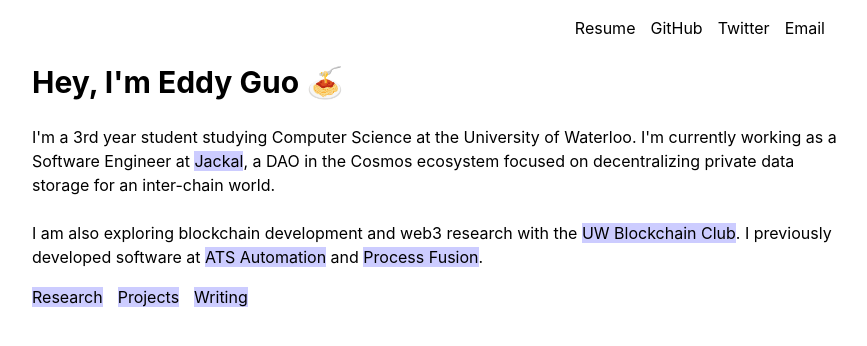
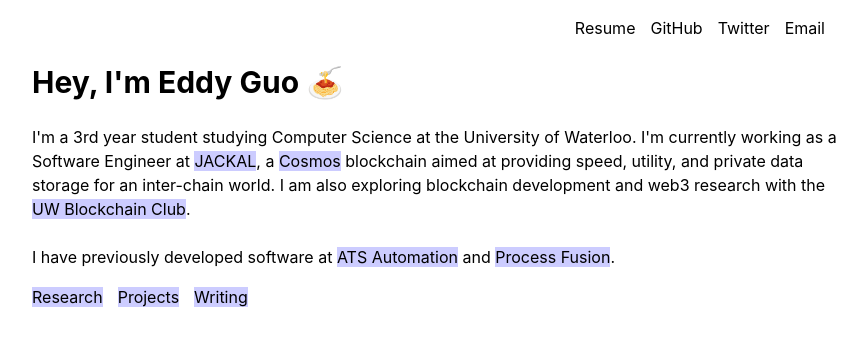
Before and after one commit to eddy-guo/eddyguo-website, a Next.js app: page / in a window 1280 px wide. Shown: the top 346 px of the page, without its empty margins (204-1071 px from the left). Built offline with nearby package versions, Linux system fonts and the light colour scheme.

Commit message:
index page text edit

```diff
--- a/pages/index.js
+++ b/pages/index.js
@@ -55,18 +55,21 @@
         I'm a 3rd year student studying Computer Science at the University of
         Waterloo. I'm currently working as a Software Engineer at{" "}
         <Link href="https://jackaldao.com/">
-          <a target="_blank">Jackal</a>
+          <a target="_blank">JACKAL</a>
         </Link>
-        , a DAO in the Cosmos ecosystem focused on decentralizing private data
-        storage for an inter-chain world.
-        <br />
-        <br />
-        I am also exploring blockchain development and web3 research with the{" "}
+        , a{" "}
+        <Link href="https://cosmos.network/">
+          <a target="_blank">Cosmos</a>
+        </Link>{" "}
+        blockchain aimed at providing speed, utility, and private data storage
+        for an inter-chain world. I am also exploring blockchain development and
+        web3 research with the{" "}
         <Link href="https://twitter.com/uw_blockchain">
           <a target="_blank">UW Blockchain Club</a>
         </Link>
         .
-        I previously developed software at{" "}
+        <br />
+        <br /> I have previously developed software at{" "}
         <Link href="https://atsautomation.com/">
           <a target="_blank">ATS Automation</a>
         </Link>{" "}
```
